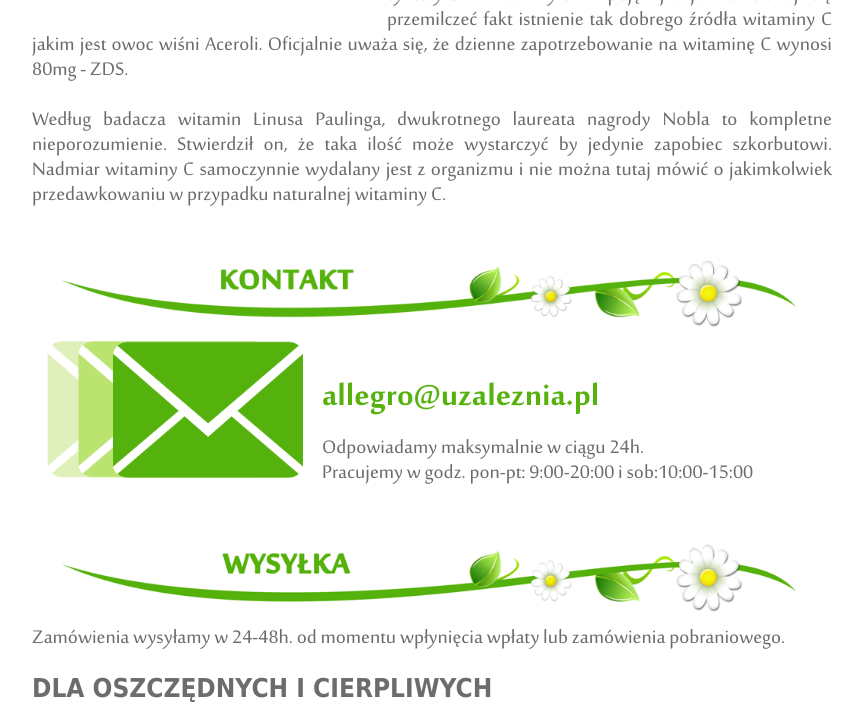
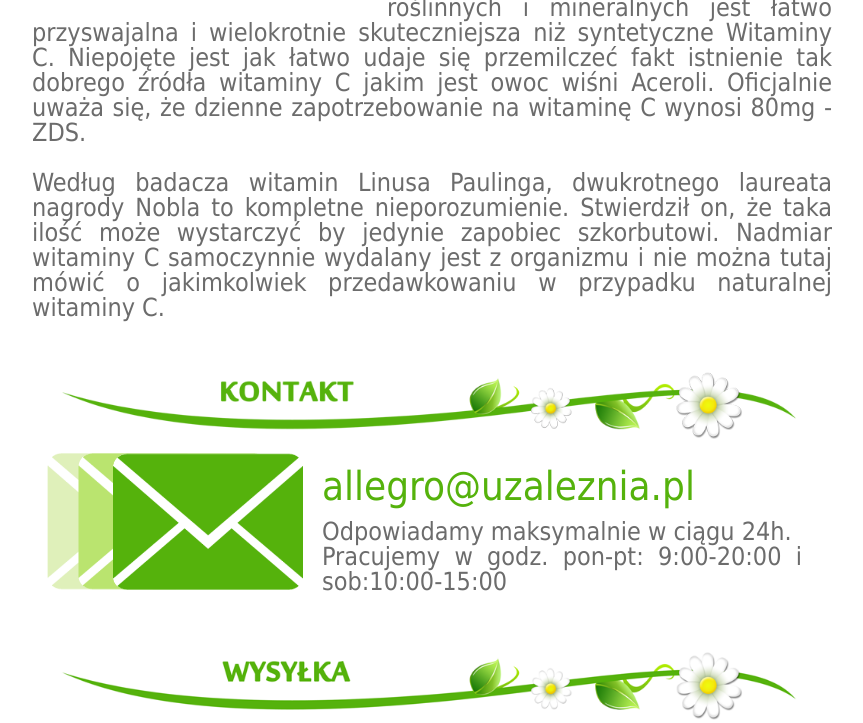
Before and after one commit to Miami3/Miami3.github.io, a plain HTML site: page Carol/1/index.html in a window 1280 px wide. Shown: the part 971-1694 px from the top of the page, without its empty margins (208-1071 px from the left). Drawn offline with Linux system fonts and the light colour scheme.

Commit message:
Carol updates 22.08.2016

```diff
--- a/Carol/1/index.html
+++ b/Carol/1/index.html
@@ -227,14 +227,7 @@
 </div>
 
 <style scoped>
-    @font-face {
-        font-family: Majallab;
-        src: url(majallab.ttf);
-    }
-    @font-face {
-        font-family: Majalla;
-        src: url(majalla.ttf);
-    }
+
     .inline-block {
         display: inline-block;
     }
@@ -293,7 +286,7 @@
         width: 60%;
     }
     .content-text,.content-title {
-        font-family: Majalla;
+        font-family: "Tahoma";
         color: #6c6c6c;
         font-size: 25px;
         line-height: 25px;
@@ -303,13 +296,13 @@
         margin: 10px 0;
     }
     .content-title {
-        font-family: Tahoma;
+        font-family: "Tahoma";
         font-size: 26px;
         font-weight: 600;
         margin: 25px 0;
     }
     .mail {
-        font-family: Majallab;
+        font-family: "Tahoma";
         color: #55b20c;
         font-size: 40px;
         text-decoration: none;
@@ -333,11 +326,9 @@
     .gratisy-link {
         text-decoration: none;
     }
-    .gratisy-link:hover {
-        outline: 1px solid #F2FA02;
-    }
+
     .gratisy-link:hover .gratisy-name {
-        background-color: #F2FA02;
+        background-color: #008329;
     }
     .bs-img {
         width: 100%;
@@ -363,7 +354,7 @@
         width: 100%; height: auto;
     }
     .description-title,.description-subtitle,.description-text {
-        font-family: Majallab;
+        font-family: "Tahoma";
         text-align: center;
         color: #55b20c;
         font-weight: 700;
@@ -380,7 +371,7 @@
         margin: 10px 0;
     }
     .description-text{
-        font-family: Majalla;
+        font-family: "Tahoma";
         color: #6c6c6c;
         font-size: 25px;
         line-height: 25px;
```
